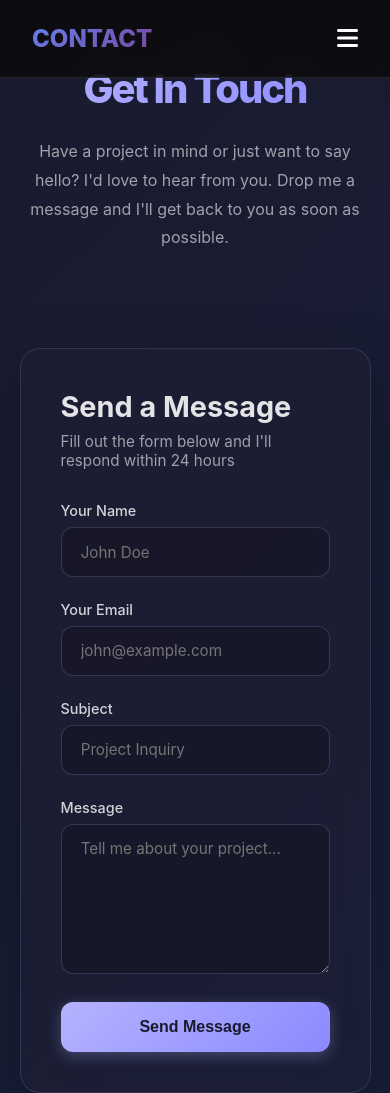
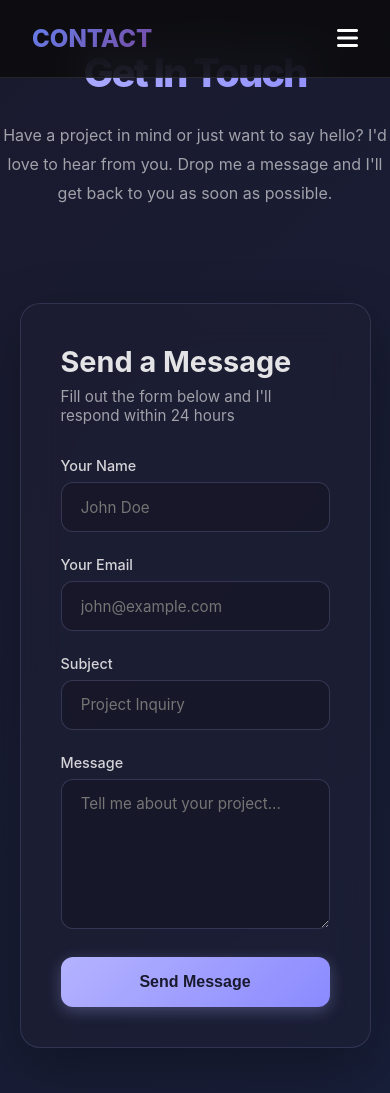
Before and after one commit to Maro-code/SIWES-projects, a plain HTML site: page JavaScript projects/Myportfolio/contact/contact.html in a window 390 px wide. Shown: the top 1093 px of the page. Drawn offline with nearby package versions, Linux system fonts and the light colour scheme.

Commit message:
Update contact.css

```diff
--- a/JavaScript projects/Myportfolio/contact/contact.css
+++ b/JavaScript projects/Myportfolio/contact/contact.css
@@ -300,7 +300,9 @@
             .contact-container {
                 grid-template-columns: 1fr;
             }
-
+            .hero {
+            padding: 3rem 0rem;
+            }
             .hero h1 {
                 font-size: 3rem;
             }
```
